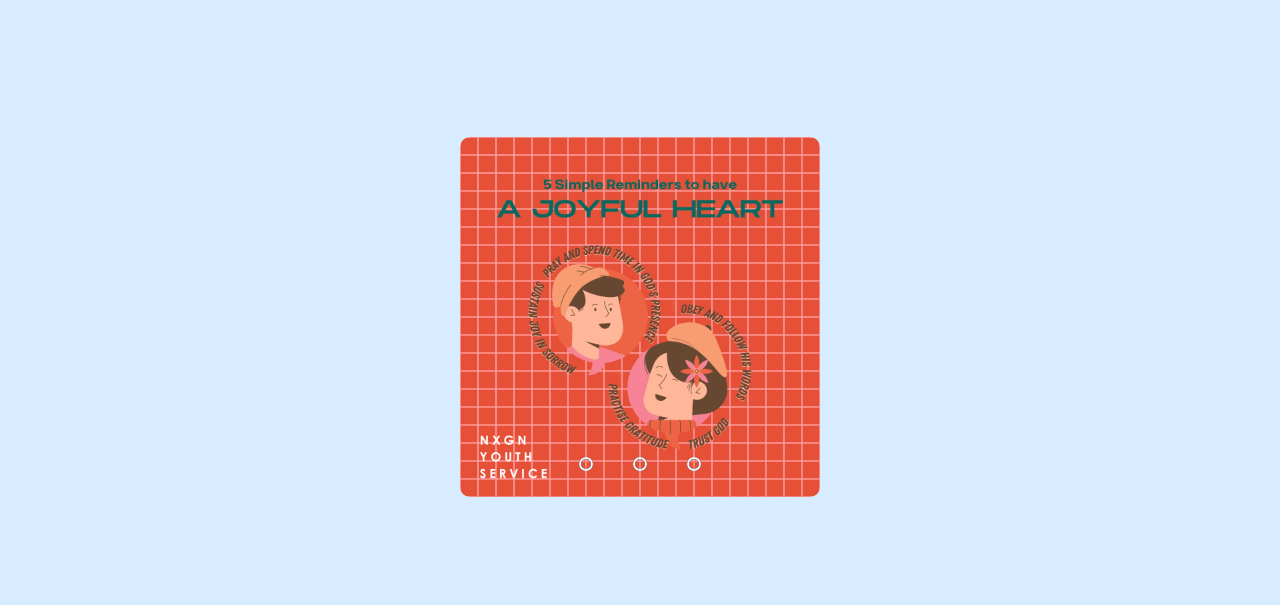
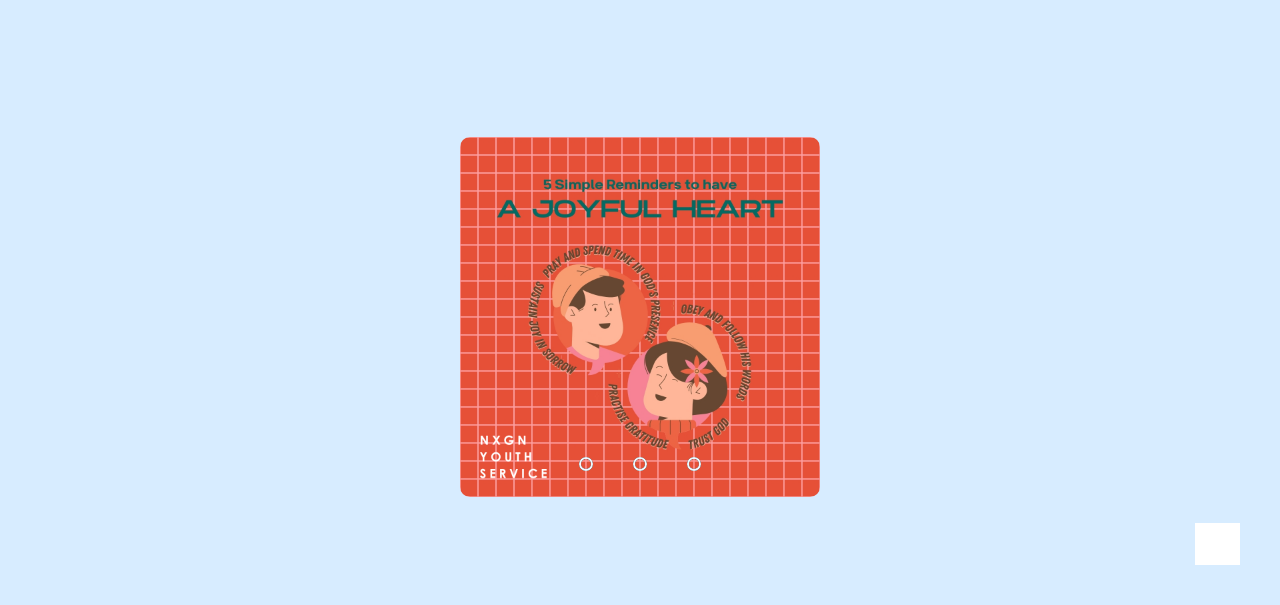
Before and after one commit to lanterex/ID-Assignment1, a plain HTML site: page index.html in a window 1280 px wide. Shown: the part 195-800 px from the top of the page. Drawn offline with Linux system fonts and the light colour scheme.

Commit message:
Added "Scroll to top" button/feature

```diff
--- a/css/style.css
+++ b/css/style.css
@@ -1,5 +1,8 @@
 @import
 url('https://fonts.googleapis.com/css2?family=Poppins&display=swap');
+html{
+    scroll-behavior: smooth;
+}
 *{
     font-family: 'Poppins', sans-serif;
 }
@@ -74,3 +77,19 @@ nav a::before {
 nav a:hover::before {
     width: 100%;
 }
+
+.gotop{
+    margin: 0;
+    padding: 0;
+    position: fixed;
+    width: 45px;
+    height: 42px;
+    background-color: white;
+    bottom: 40px;
+    right: 40px;
+
+    text-decoration: none;
+    text-align: center;
+    line-height: 50px;
+    font-size: 22px;
+}
--- a/index.html
+++ b/index.html
@@ -58,6 +58,7 @@
             border-radius: 10px;
             display: flex;
         }
+
         /* css for slider */
         .forslider{
             margin: 0;
@@ -255,11 +256,10 @@
             <span class="material-icons md-light">&#xe158;</span>
             <label for="email" style="display: inline-block; font-weight: bold;">Email Address:</label>
             <input type="email" placeholder="Enter your e-mail">
-            <input type="submit" value="Submit">
+            <input type="button" value="Submit">
         </form>
-
-
     </div>
+    <a href="#" class="gotop"><span class="material-icons">&#xe5d8;</span></a>
 
 
 <!-- <iframe src="https://www.google.com/maps/embed?pb=!1m18!1m12!1m3!1d997.2072803811723!2d103.84584656015302!3d1.2758858998221472!2m3!1f0!2f0!3f0!3m2!1i1024!2i768!4f13.1!3m3!1m2!1s0x31da193617c3e2f3%3A0xeef59e337c586f75!2sHey%20Long%20Cha%20%40%20International%20Plaza!5e0!3m2!1sen!2ssg!4v1637846325309!5m2!1sen!2ssg"
```
